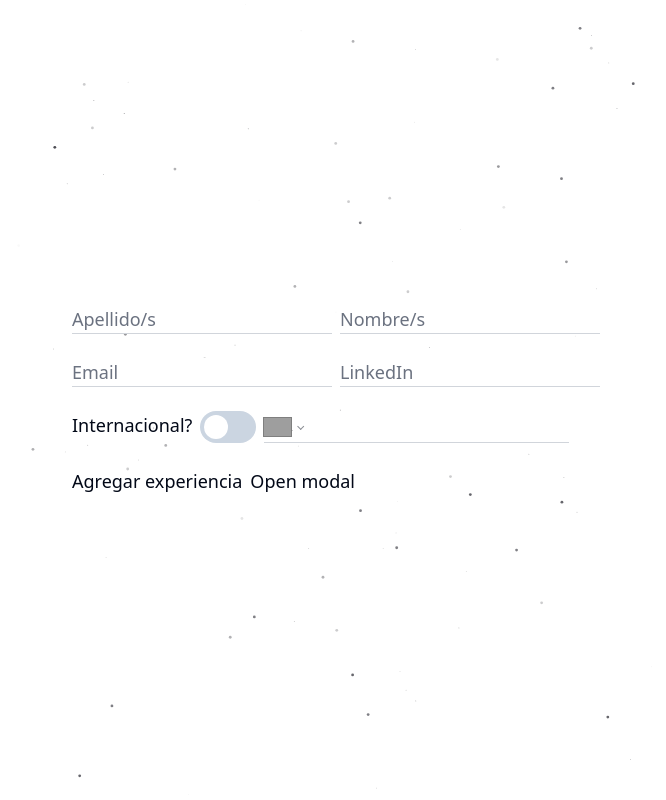
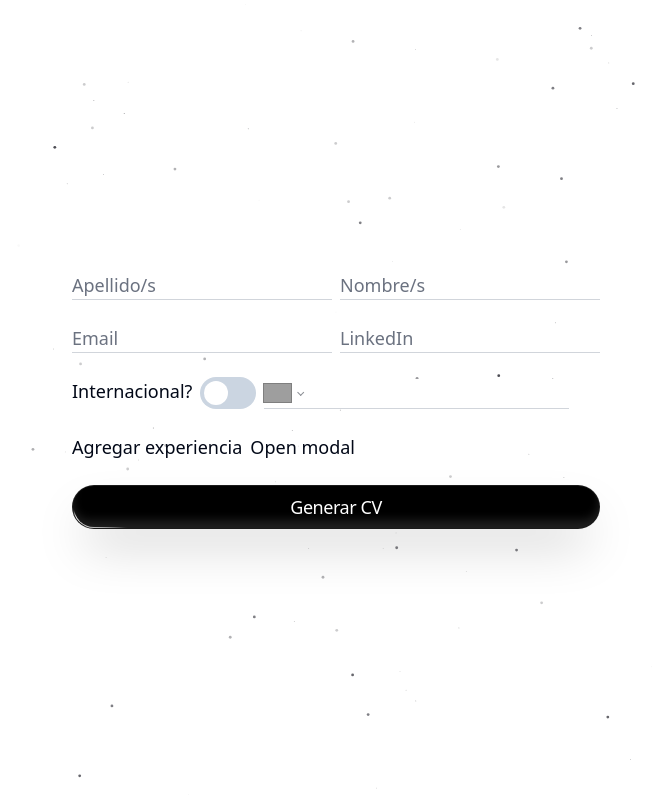
Before and after one commit to SantiZai/cv-generator, a React (Vite) app: page /generate in a window 1280 px wide. Shown: the whole page, without its empty margins (304-970 px from the left). Built offline with nearby package versions, Linux system fonts and the light colour scheme; grey boxes are pictures that could not be loaded.

Commit message:
if the form is invalid, cant be create the pdf

```diff
--- a/src/pages/Generate.tsx
+++ b/src/pages/Generate.tsx
@@ -9,6 +9,7 @@ import "react-phone-number-input/style.css";
 
 import { Education, Experience } from "../lib/interfaces";
 import { ExperienceModal } from "../components/Experience";
+import ShimmerButton from "../components/ShimmerButton";
 
 export const Generate = () => {
   const [formInfo, setFormInfo] = useState<{
@@ -35,12 +36,26 @@ export const Generate = () => {
 
   const [experience, setExperience] = useState<Experience[]>([]);
 
+  const [buttonDisabled, setButtonDisabled] = useState<boolean>(true);
+
+  const [submitError, setSubmitError] = useState<string>("");
+
   useEffect(() => {
     setFormInfo({
       ...formInfo,
       experience,
     });
   }, [experience]);
+
+  useEffect(() => {
+    const { firstname, lastname, email, phonenumber, sociallink } = formInfo;
+    if (firstname && lastname && email && phonenumber && sociallink) {
+      setButtonDisabled(false);
+      setSubmitError("")
+    } else {
+      setButtonDisabled(true);
+    }
+  }, [formInfo]);
 
   const handleImageChange = (e: ChangeEvent<HTMLInputElement>) => {
     const file = e.target.files?.[0];
@@ -81,7 +96,12 @@ export const Generate = () => {
 
   const handleSubmit = (e: FormEvent) => {
     e.preventDefault();
-    generatePDF(formInfo);
+    if (buttonDisabled) {
+      setSubmitError("Todos los campos son requeridos");
+    } else {
+      setSubmitError("");
+      generatePDF(formInfo);
+    }
   };
 
   return (
@@ -149,7 +169,10 @@ export const Generate = () => {
             </fieldset>
             <fieldset className="w-full flex gap-2">
               <span>Agregar experiencia</span>
-              <ExperienceModal allExperience={experience} setAllExperience={setExperience} />
+              <ExperienceModal
+                allExperience={experience}
+                setAllExperience={setExperience}
+              />
             </fieldset>
             {/* <input
               type="file"
@@ -157,6 +180,19 @@ export const Generate = () => {
               accept="image/*"
               onChange={handleImageChange}
             /> */}
+            <fieldset className="w-full flex flex-col gap-2">
+              {submitError && (
+                <span className="text-red-500 text-sm">{submitError}</span>
+              )}
+              <ShimmerButton
+                className="shadow-2xl w-full sm:w-auto"
+                type="submit"
+              >
+                <span className="whitespace-pre-wrap text-center font-medium leading-none tracking-tight text-white">
+                  Generar CV
+                </span>
+              </ShimmerButton>
+            </fieldset>
           </form>
         </div>
       </section>
```
